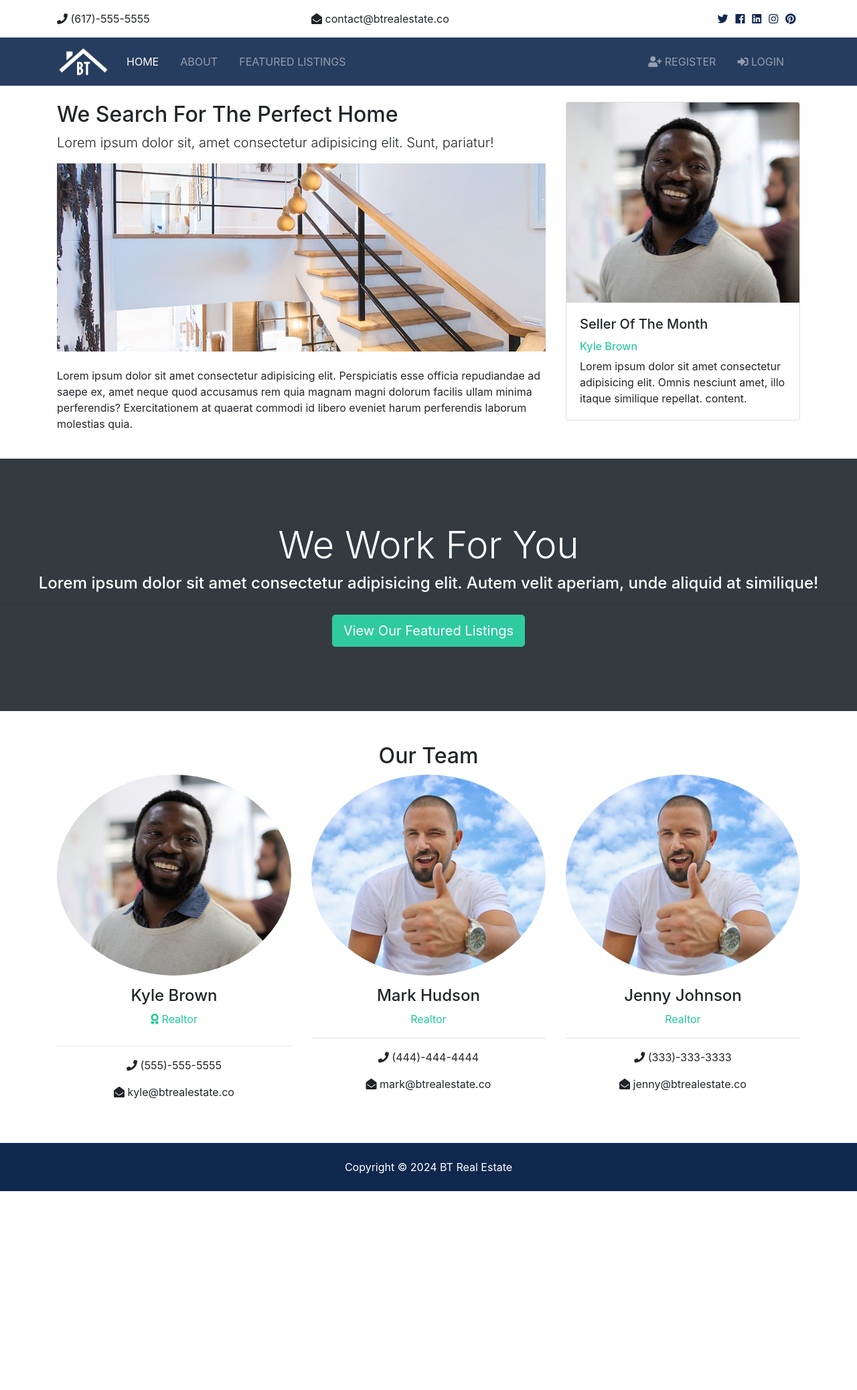
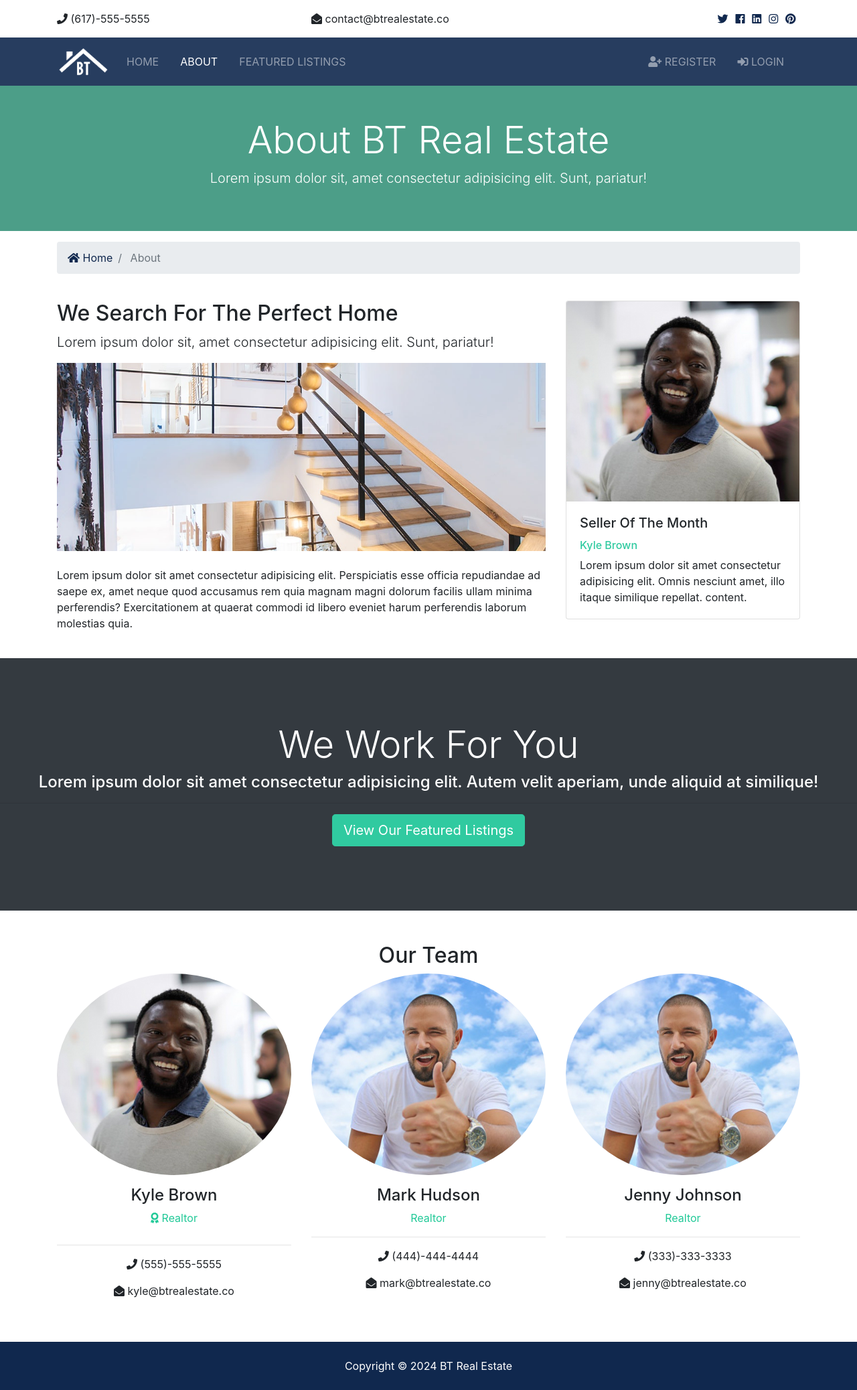
Before and after one commit to firdavs9777/django_btre_project, a Django app: page /about in a window 1280 px wide. Shown: the whole page at 67% size. Before the commit the page ends 1779 px from the top, so only its background shows below. Run offline with Django 5.2, Linux system fonts and the light colour scheme; some libraries are stand-ins or nearby versions.

Commit message:
Homepage and about pages modified

```diff
--- a/templates/pages/about.html
+++ b/templates/pages/about.html
@@ -3,6 +3,32 @@
 {% load static %}
 
 {% block content %}
+
+  <section id="showcase-inner" class="py-5 text-white">
+    <div class="container">
+      <div class="row text-center">
+        <div class="col-md-12">
+          <h1 class="display-4">About BT Real Estate</h1>
+          <p class="lead">Lorem ipsum dolor sit, amet consectetur adipisicing elit. Sunt, pariatur!</p>
+        </div>
+      </div>
+    </div>
+  </section>
+
+  <!-- Breadcrumb -->
+  <section id="bc" class="mt-3">
+    <div class="container">
+      <nav aria-label="breadcrumb">
+        <ol class="breadcrumb">
+          <li class="breadcrumb-item">
+            <a href="{% url "index"%}">
+              <i class="fas fa-home"></i> Home</a>
+          </li>
+          <li class="breadcrumb-item active"> About</li>
+        </ol>
+      </nav>
+    </div>
+  </section>
  <section id="about" class="py-4">
     <div class="container">
       <div class="row">
--- a/templates/partials/_navbar.html
+++ b/templates/partials/_navbar.html
@@ -1,7 +1,7 @@
  <!-- Navbar -->
   <nav class="navbar navbar-expand-lg navbar-dark bg-primary sticky-top">
     <div class="container">
-      <a class="navbar-brand" href="index.html">
+      <a class="navbar-brand" href="{% url "index"%}">
         <img src="assets/img/logo.png" class="logo" alt="">
       </a>
       <button class="navbar-toggler" type="button" data-toggle="collapse" data-target="#navbarNavAltMarkup">
@@ -9,24 +9,24 @@
       </button>
       <div class="collapse navbar-collapse" id="navbarNavAltMarkup">
         <ul class="navbar-nav">
-          <li class="nav-item active mr-3">
-            <a class="nav-link" href="/">Home</a>
+          <li class="nav-item mr-3 {% if request.path == '/' %}active{% endif %}">
+            <a class="nav-link" href="{% url 'index' %}">Home</a>
+          </li>
+          <li class="nav-item mr-3 {% if request.path == '/about' %}active{% endif %}">
+            <a class="nav-link" href="{% url "about"%}">About</a>
           </li>
           <li class="nav-item mr-3">
-            <a class="nav-link" href="about">About</a>
-          </li>
-          <li class="nav-item mr-3">
-            <a class="nav-link" href="listings.html">Featured Listings</a>
+            <a class="nav-link" href="{% url "index"%}">Featured Listings</a>
           </li>
         </ul>
 
         <ul class="navbar-nav ml-auto">
           <li class="nav-item mr-3">
-            <a class="nav-link" href="register.html">
+            <a class="nav-link" href="{% url "index"%}">
               <i class="fas fa-user-plus"></i> Register</a>
           </li>
           <li class="nav-item mr-3">
-            <a class="nav-link" href="login.html">
+            <a class="nav-link" href="{% url "index"%}">
               <i class="fas fa-sign-in-alt"></i>
               Login</a>
           </li>
```
